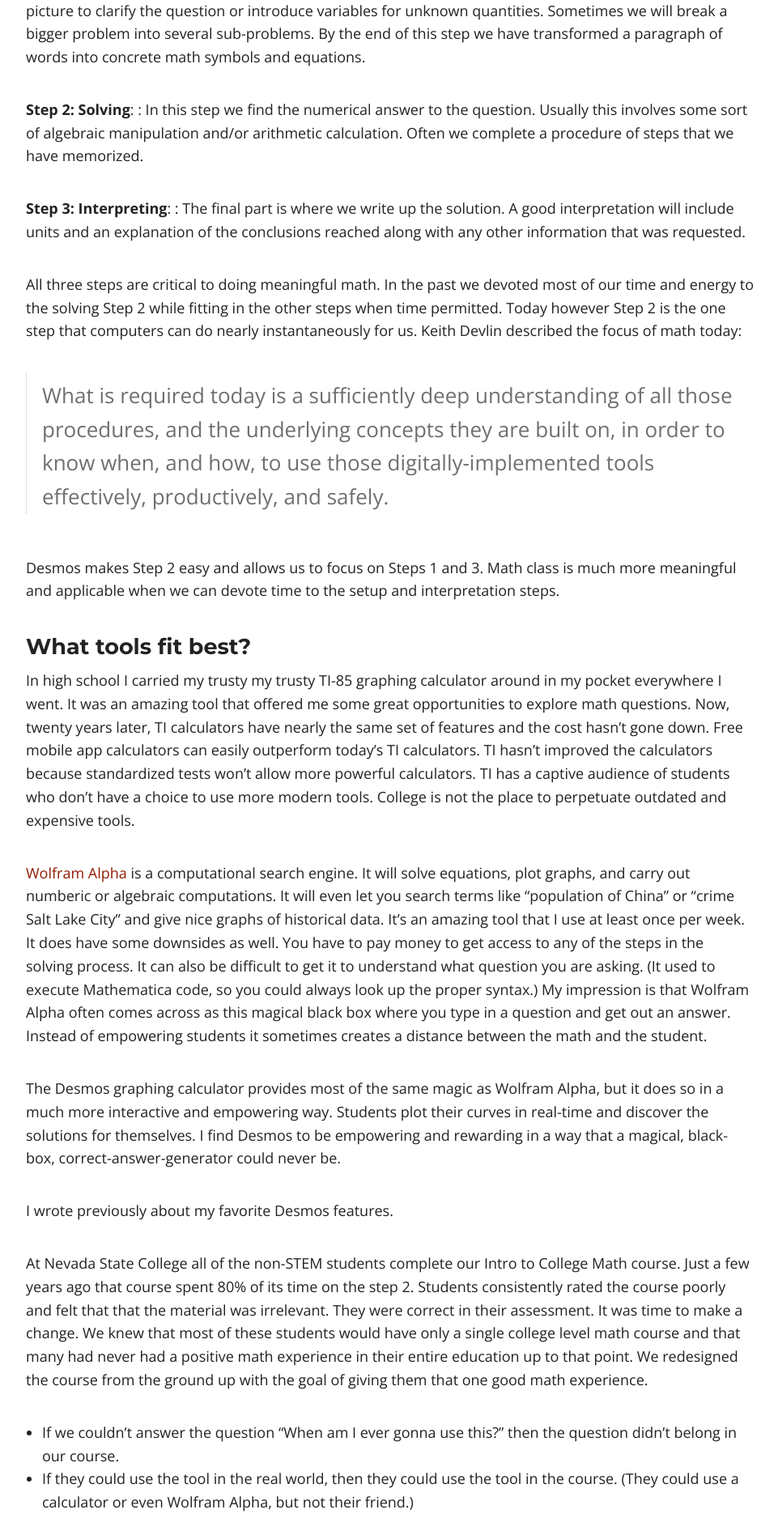
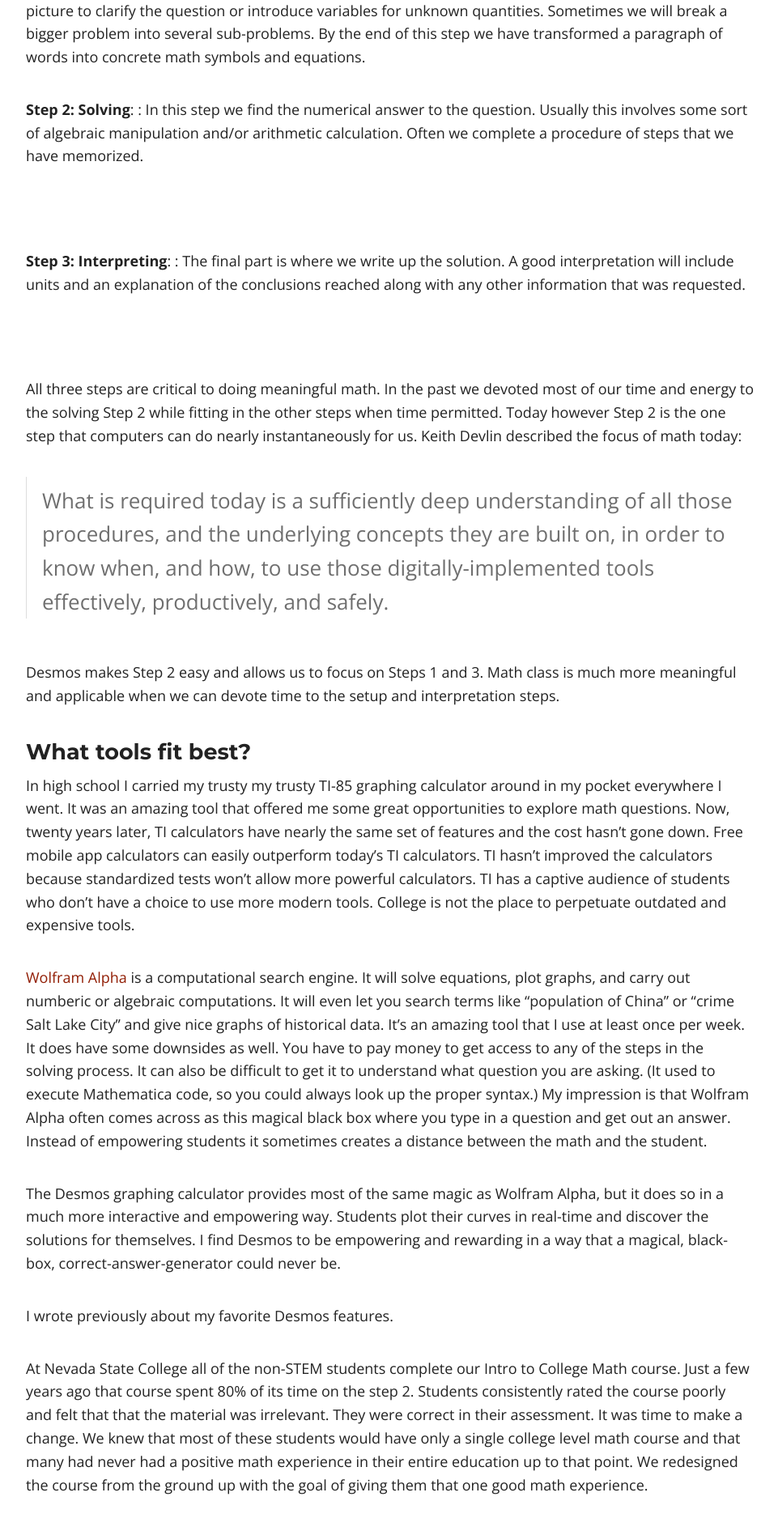
Before and after one commit to sergeballif/sergeballif.github.io, a Jekyll site: the page built from play.md, in a window 1280 px wide. Shown: the part 1438-3313 px from the top of the page at 81% size, without its empty margins (158-1119 px from the left). Built offline with Jekyll 4.4.1, drawn with Linux system fonts in a browser that asks for light colours; nearby versions of some CDN libraries; formulas are drawn with MathJax 3.

Commit message:
Update play.md

```diff
--- a/play.md
+++ b/play.md
@@ -42,12 +42,12 @@
 <p>
 <b>Step 2: Solving</b>:
 : In this step we find the numerical answer to the question. Usually this involves some sort of algebraic manipulation and/or arithmetic calculation. Often we complete a procedure of steps that we have memorized.
-</p>
+</p><br>
 
 <p>
 <b>Step 3: Interpreting</b>:
 : The final part is where we write up the solution. A good interpretation will include units and an explanation of the conclusions reached along with any other information that was requested.
-</p>
+</p><br>
 
 All three steps are critical to doing meaningful math. In the past we devoted most of our time and energy to the solving Step 2 while fitting in the other steps when time permitted. Today however Step 2 is the one step that computers can do nearly instantaneously for us.  Keith Devlin described the focus of math today:
 
```
